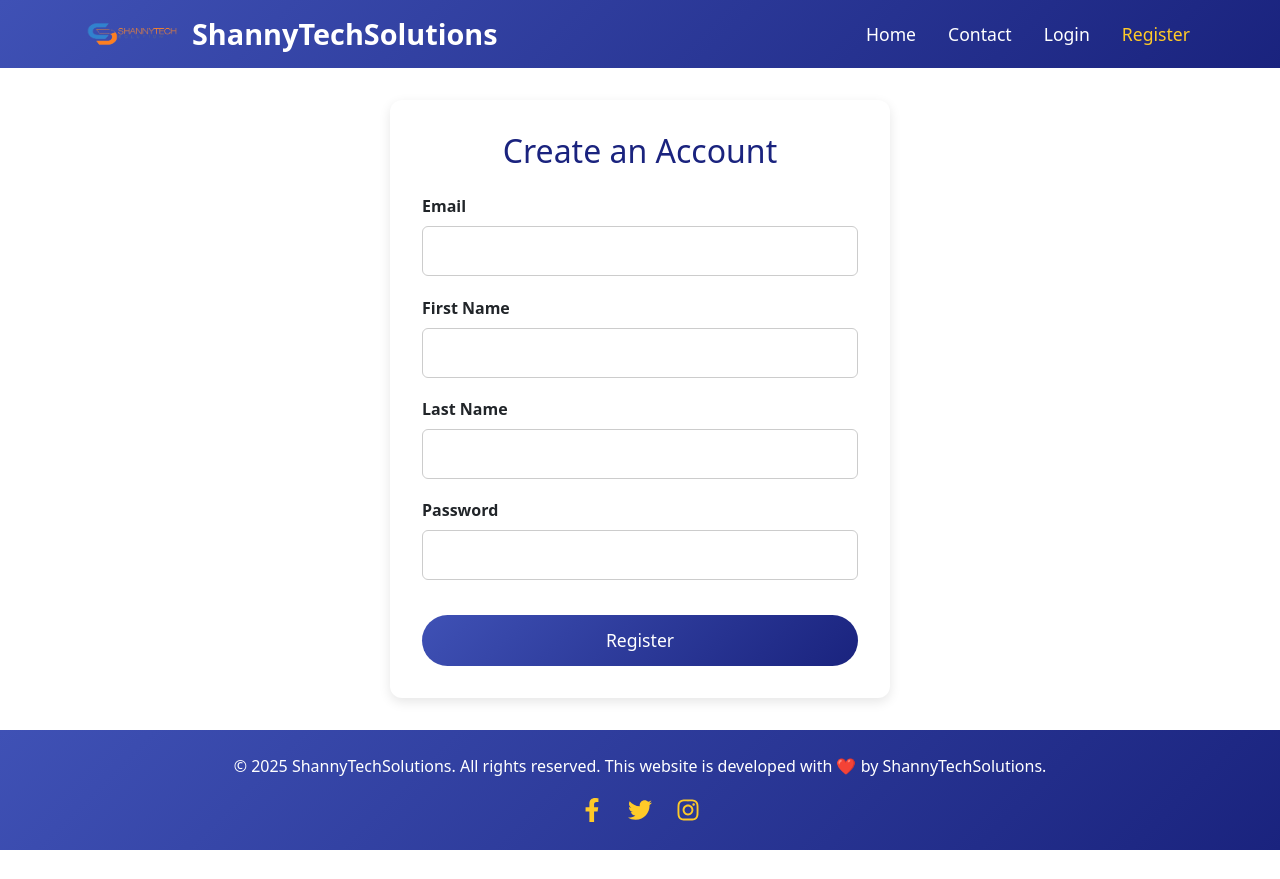
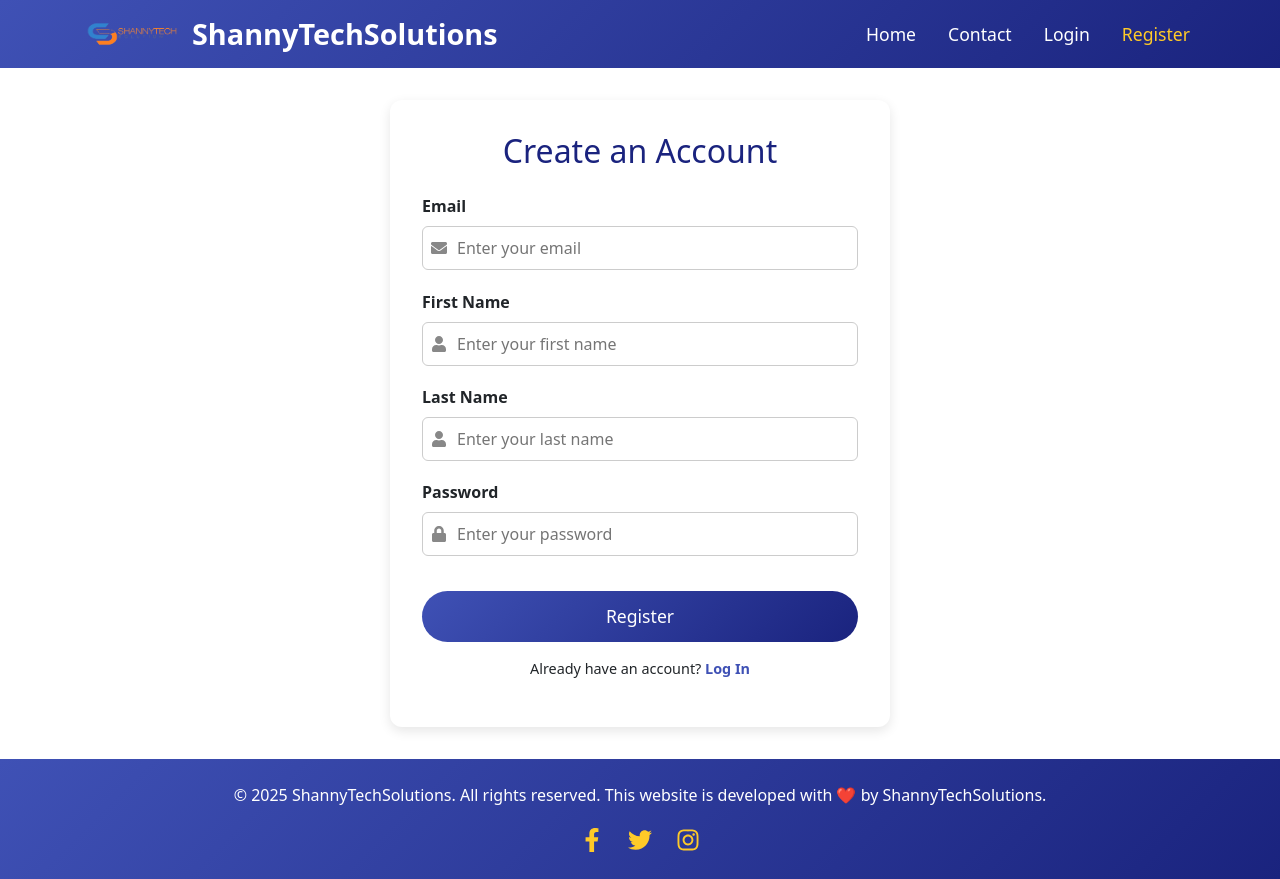
Before and after one commit to shanny-mal/online_school, a React (Vite) app: page /register in a window 1280 px wide. Before the commit the page ends 850 px from the top, so only its background shows below. Built offline with nearby package versions, Linux system fonts and the light colour scheme.

Commit message:
updated registration form

```diff
--- a/src/pages/UserRegistration.jsx
+++ b/src/pages/UserRegistration.jsx
@@ -1,26 +1,37 @@
 // src/pages/UserRegistration.jsx
-import React, { useState } from "react";
+import React from "react";
+import { useForm } from "react-hook-form";
+import { z } from "zod";
+import { zodResolver } from "@hookform/resolvers/zod";
 import API from "../services/api";
-import { useNavigate } from "react-router-dom";
+import { useNavigate, Link } from "react-router-dom";
 import "../styles/UserRegistration.css";
+import { FaEnvelope, FaUser, FaLock } from "react-icons/fa";
+
+// Define a validation schema using Zod
+const registrationSchema = z.object({
+  email: z
+    .string()
+    .nonempty("Email is required")
+    .email("Invalid email address"),
+  first_name: z.string().nonempty("First name is required"),
+  last_name: z.string().nonempty("Last name is required"),
+  password: z.string().min(6, "Password must be at least 6 characters long"),
+});
 
 const UserRegistration = () => {
-  const [formData, setFormData] = useState({
-    email: "",
-    first_name: "",
-    last_name: "",
-    password: "",
+  const navigate = useNavigate();
+  const {
+    register,
+    handleSubmit,
+    formState: { errors },
+  } = useForm({
+    resolver: zodResolver(registrationSchema),
   });
-  const navigate = useNavigate();
 
-  const handleChange = (e) => {
-    setFormData({ ...formData, [e.target.name]: e.target.value });
-  };
-
-  const handleSubmit = async (e) => {
-    e.preventDefault();
+  const onSubmit = async (data) => {
     try {
-      await API.post("/accounts/register/", formData);
+      await API.post("/accounts/register/", data);
       alert("Registration successful!");
       navigate("/login");
     } catch (error) {
@@ -32,49 +43,72 @@ const UserRegistration = () => {
   return (
     <div className="registration-container">
       <h2>Create an Account</h2>
-      <form onSubmit={handleSubmit} className="registration-form">
+      <form onSubmit={handleSubmit(onSubmit)} className="registration-form">
         <div className="form-group">
           <label>Email</label>
+          <div className="input-with-icon">
+            <FaEnvelope className="input-icon" />
             <input
               type="email"
-            name="email"
-            value={formData.email}
-            onChange={handleChange}
-            required
+              placeholder="Enter your email"
+              {...register("email")}
             />
+          </div>
+          {errors.email && (
+            <p className="error-message">{errors.email.message}</p>
+          )}
         </div>
         <div className="form-group">
           <label>First Name</label>
+          <div className="input-with-icon">
+            <FaUser className="input-icon" />
             <input
               type="text"
-            name="first_name"
-            value={formData.first_name}
-            onChange={handleChange}
+              placeholder="Enter your first name"
+              {...register("first_name")}
             />
+          </div>
+          {errors.first_name && (
+            <p className="error-message">{errors.first_name.message}</p>
+          )}
         </div>
         <div className="form-group">
           <label>Last Name</label>
+          <div className="input-with-icon">
+            <FaUser className="input-icon" />
             <input
               type="text"
-            name="last_name"
-            value={formData.last_name}
-            onChange={handleChange}
+              placeholder="Enter your last name"
+              {...register("last_name")}
             />
+          </div>
+          {errors.last_name && (
+            <p className="error-message">{errors.last_name.message}</p>
+          )}
         </div>
         <div className="form-group">
           <label>Password</label>
+          <div className="input-with-icon">
+            <FaLock className="input-icon" />
             <input
               type="password"
-            name="password"
-            value={formData.password}
-            onChange={handleChange}
-            required
+              placeholder="Enter your password"
+              {...register("password")}
             />
+          </div>
+          {errors.password && (
+            <p className="error-message">{errors.password.message}</p>
+          )}
         </div>
         <button type="submit" className="btn btn-primary">
           Register
         </button>
       </form>
+      <div className="registration-extra">
+        <p>
+          Already have an account? <Link to="/login">Log In</Link>
+        </p>
+      </div>
     </div>
   );
 };
--- a/src/styles/UserRegistration.css
+++ b/src/styles/UserRegistration.css
@@ -1,20 +1,22 @@
+/* src/styles/UserRegistration.css */
 .registration-container {
   max-width: 500px;
   margin: 2rem auto;
   padding: 2rem;
   background: #fff;
   border-radius: 12px;
-  box-shadow: 0 4px 12px rgba(0,0,0,0.1);
+  box-shadow: 0 4px 12px rgba(0, 0, 0, 0.1);
+  text-align: center;
 }
 
 .registration-container h2 {
-  text-align: center;
   color: #1a237e;
   margin-bottom: 1.5rem;
 }
 
 .registration-form .form-group {
   margin-bottom: 1.2rem;
+  text-align: left;
 }
 
 .registration-form label {
@@ -23,15 +25,33 @@
   font-weight: 600;
 }
 
-.registration-form input {
-  width: 100%;
-  padding: 0.75rem;
+.input-with-icon {
+  display: flex;
+  align-items: center;
   border: 1px solid #ccc;
   border-radius: 6px;
+  padding: 0.5rem;
+}
+
+.input-icon {
+  margin-right: 0.5rem;
+  color: #888;
+}
+
+.input-with-icon input {
+  border: none;
+  outline: none;
+  flex: 1;
   font-size: 1rem;
 }
 
-.registration-form button {
+.error-message {
+  color: #d32f2f;
+  font-size: 0.9rem;
+  margin-top: 0.25rem;
+}
+
+.btn-primary {
   width: 100%;
   padding: 0.75rem;
   background: linear-gradient(135deg, #3f51b5, #1a237e);
@@ -41,8 +61,24 @@
   font-size: 1.1rem;
   cursor: pointer;
   transition: background 0.3s ease;
+  margin-top: 1rem;
 }
 
-.registration-form button:hover {
+.btn-primary:hover {
   background: linear-gradient(135deg, #303f9f, #0d47a1);
 }
+
+.registration-extra {
+  margin-top: 1rem;
+  font-size: 0.9rem;
+}
+
+.registration-extra a {
+  color: #3f51b5;
+  font-weight: 600;
+  text-decoration: none;
+}
+
+.registration-extra a:hover {
+  text-decoration: underline;
+}
```
Lines whose indentation alone changed are shown as unchanged.
